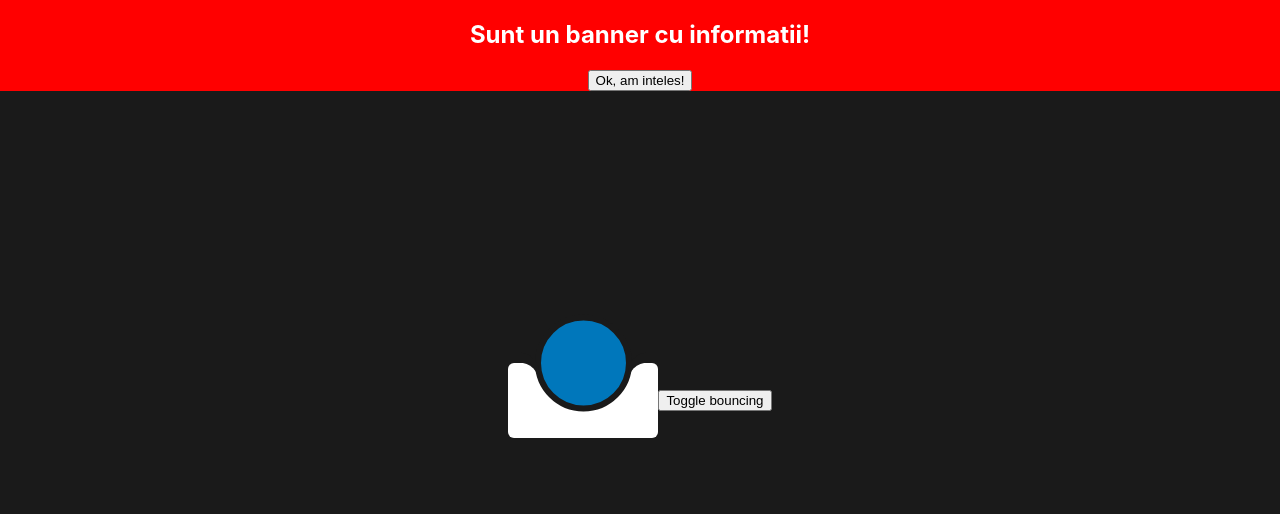
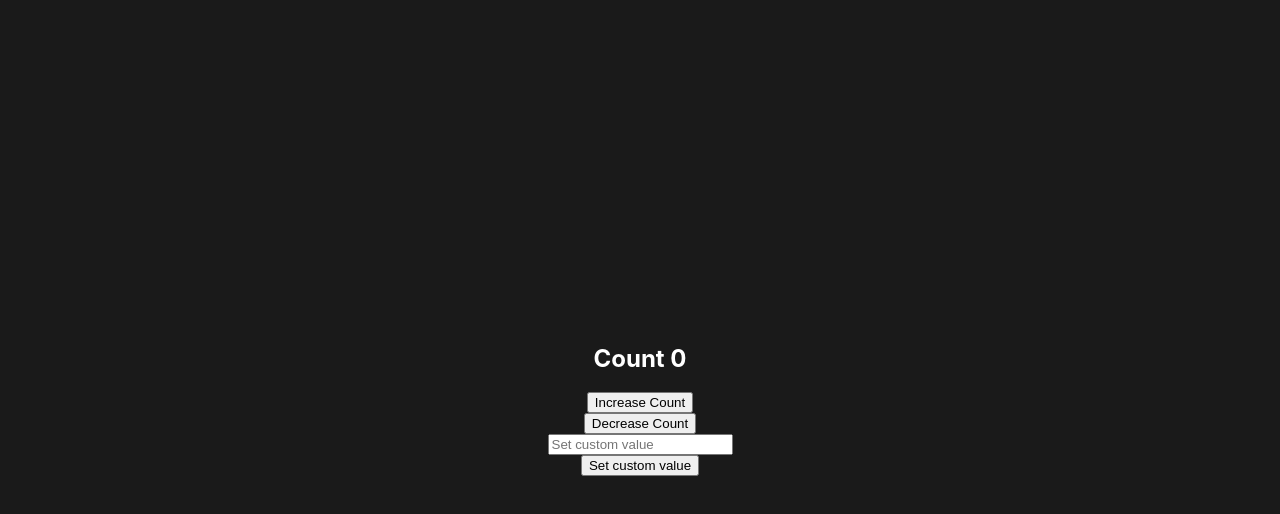
Before and after one commit to daniel-sava/it-school-feb-2023, a React (Create React App) app: page / in a window 1280 px wide. Shown: the top 514 px of the page. Built offline with nearby package versions, Linux system fonts and the light colour scheme.

Commit message:
useReducer

```diff
--- a/src/App.js
+++ b/src/App.js
@@ -1,8 +1,7 @@
 import { useRef, useState } from "react";
-import BouncingBall from "./BouncingBall";
-import InfoBanner from "./InfoBanner";
 
 import styles from "./App.module.css";
+import Counter from "./Counter";
 
 function App() {
     const [count, setCount] = useState(0);
@@ -10,6 +9,7 @@ function App() {
 
     return (
         <div className={styles.App}>
+            <Counter />
             {/* <button
                 onClick={() => {
                     counter.current++;
@@ -27,8 +27,8 @@ function App() {
                 Counter with useState {count}
             </button> */}
 
-            <InfoBanner />
-            <BouncingBall />
+            {/* <InfoBanner />
+            <BouncingBall /> */}
         </div>
     );
 }
--- a/src/App.module.css
+++ b/src/App.module.css
@@ -3,6 +3,8 @@
     height: 100vh;
     background-color: #1a1a1a;
     display: flex;
+    flex-direction: column;
     align-items: center;
     justify-content: center;
+    color: white;
 }
--- /dev/null
+++ b/src/Counter.js
@@ -0,0 +1,67 @@
+import { useReducer, useRef } from "react";
+
+// ENUM
+const CounterActions = {
+    Increase: "increase",
+    Decrease: "decrease",
+    CustomValue: "customValue",
+};
+
+const Language = {
+    Romana: "ro",
+    Engleza: "en",
+};
+
+function reducer(state, action) {
+    switch (action.type) {
+        case CounterActions.Increase:
+            state = state + 1;
+            break;
+        case CounterActions.Decrease:
+            state = state - 1;
+            break;
+        case CounterActions.CustomValue:
+            state = action.payload.customValue;
+            break;
+    }
+
+    return state;
+}
+
+export default function Counter() {
+    const [state, dispatch] = useReducer(reducer, 0);
+    const customInputValue = useRef();
+
+    return (
+        <>
+            <h2 lang={Language.Romana}>Count {state}</h2>
+            <button
+                onClick={() => {
+                    dispatch({ type: CounterActions.Increase });
+                }}
+            >
+                Increase Count
+            </button>
+            <button
+                onClick={() => {
+                    dispatch({ type: CounterActions.Decrease });
+                }}
+            >
+                Decrease Count
+            </button>
+            <input ref={customInputValue} placeholder="Set custom value" />
+            <button
+                onClick={() => {
+                    dispatch({
+                        type: CounterActions.CustomValue,
+                        payload: {
+                            customValue: Number(customInputValue.current.value),
+                        },
+                    });
+                }}
+            >
+                Set custom value
+            </button>
+        </>
+    );
+}
--- a/src/InfoBanner.js
+++ b/src/InfoBanner.js
@@ -1,10 +1,17 @@
+import { useRef } from "react";
 import "./InfoBanner.css";
 
 export default function InfoBanner() {
+    const bannerElement = useRef();
+
+    function hideBanner() {
+        bannerElement.current.style.display = "none";
+    }
+
     return (
-        <div className="banner-container">
-            <h2>Sunt un banner cu informatii!</h2>
-            <button>Ok, am inteles!</button>
+        <div ref={bannerElement} className="banner-container">
+            <h2>Sunt un banner cu informatii!!</h2>
+            <button onClick={hideBanner}>Ok, am inteles!</button>
         </div>
     );
 }
```
